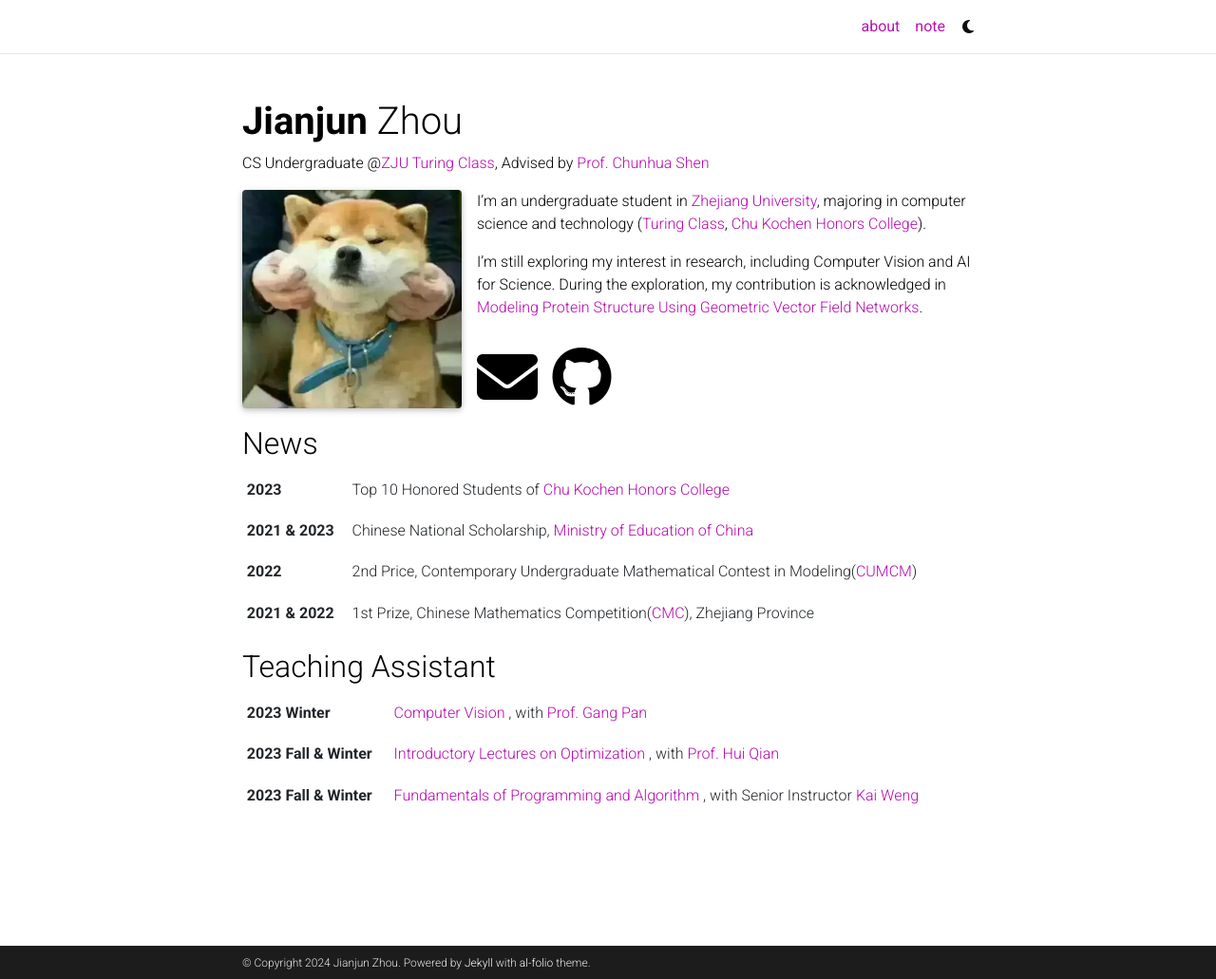
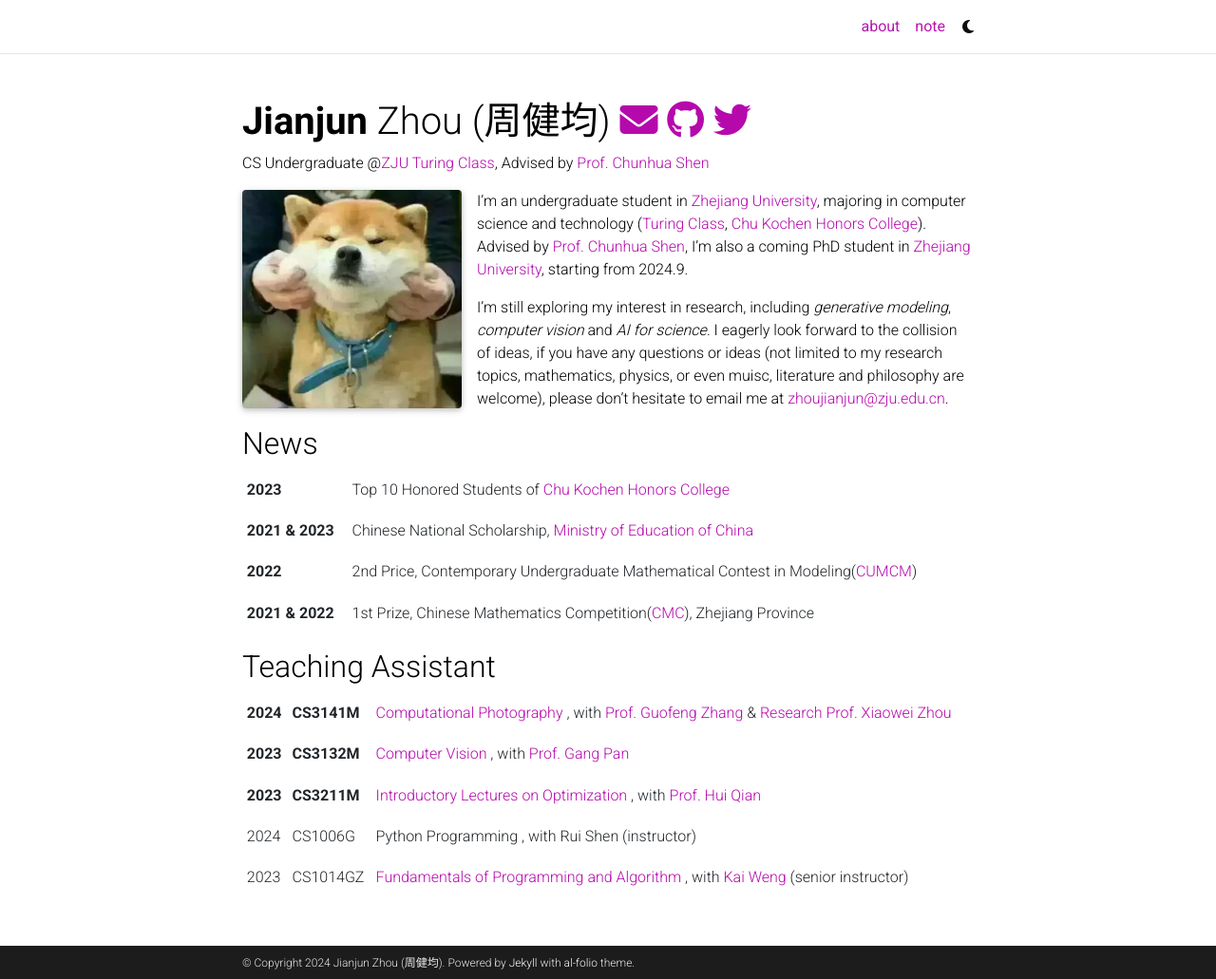
Before and after one commit to ZhouTimeMachine/ZhouTimeMachine.github.io, a Jekyll site: the page built from _pages/about.md, in a window 1280 px wide and 1031 px high. Shown: the whole window at 95% size. Built offline with Jekyll 4.4.1, drawn with Linux system fonts in a browser that asks for light colours; full-size pictures stand in for the smaller copies a plugin makes; comment, search, counter and statistics services are not loaded; a style sheet for code colours, icons or effects is not loaded.

Commit message:
update TA and twitter

```diff
--- a/_config.yml
+++ b/_config.yml
@@ -5,8 +5,8 @@
 title: blank # the website title (if blank, full name will be used instead)
 first_name: Jianjun
 middle_name:
-last_name: Zhou
-email: zhoujianjun@zju.edu.com
+last_name: Zhou (周健均)
+email: zhoujianjun@zju.edu.cn
 description: > # the ">" symbol means to ignore newlines until "footer_text:"
   A simple, whitespace theme for academics. Based on [*folio](https://github.com/bogoli/-folio) design.
 footer_text: >
@@ -66,7 +66,7 @@
 # -----------------------------------------------------------------------------
 
 github_username: ZhouTimeMachine # your GitHub user name
-twitter_username: # your Twitter handle
+twitter_username: ZhouTimeMachine # your Twitter handle
 linkedin_username: # your LinkedIn user name
 scholar_userid: # your Google Scholar ID
 
--- a/_includes/teaching.html
+++ b/_includes/teaching.html
@@ -2,24 +2,43 @@
     <div class="table-responsive" {% if include.limit and site.announcements.scrollable and news_size > 3 %}style="max-height: 60vw"{% endif %}>
       <table class="table table-sm table-borderless">
         <tr>
-          <th scope="row">2023 Winter</th>
+          <th scope="row">2024</th>
+          <th scope="row">CS3141M</th>
+          <td class="news-title">
+            <a href="http://www.cad.zju.edu.cn/home/gfzhang/course/computational-photography/">Computational Photography</a>
+            , with <a href="https://person.zju.edu.cn/en/0009726">Prof. Guofeng Zhang</a> & <a href="https://person.zju.edu.cn/en/xzhou">Research Prof. Xiaowei Zhou</a>
+          </td>
+        </tr>
+        <tr>
+          <th scope="row">2023</th>
+          <th scope="row">CS3132M</th>
           <td class="news-title">
             <a href="/2023_CV/">Computer Vision</a>
             , with <a href="https://person.zju.edu.cn/en/gpan">Prof. Gang Pan</a>
           </td>
         </tr>
         <tr>
-          <th scope="row">2023 Fall & Winter</th>
+          <th scope="row">2023</th>
+          <th scope="row">CS3211M</th>
           <td class="news-title">
             <a href="/2023_IOpt/">Introductory Lectures on Optimization</a>
             , with <a href="https://person.zju.edu.cn/en/0003412#0">Prof. Hui Qian</a>
           </td>
         </tr>
         <tr>
-          <th scope="row">2023 Fall & Winter</th>
+          <td class="news-title">2024</td>
+          <td class="news-title">CS1006G</td>
+          <td class="news-title">
+            Python Programming
+            , with Rui Shen (instructor)
+          </td>
+        </tr>
+        <tr>
+          <td class="news-title">2023</td>
+          <td class="news-title">CS1014GZ</td>
           <td class="news-title">
             <a href="/2023_FPA/">Fundamentals of Programming and Algorithm</a>
-            , with Senior Instructor <a href="https://person.zju.edu.cn/wengkai">Kai Weng</a>
+            , with <a href="https://person.zju.edu.cn/wengkai">Kai Weng</a> (senior instructor)
           </td>
         </tr>
       </table>
--- a/_layouts/about.html
+++ b/_layouts/about.html
@@ -7,6 +7,8 @@
         <header class="post-header">
           <h1 class="post-title">
             {% if site.title == "blank" -%}<span class="font-weight-bold">{{ site.first_name }}</span> {{ site.middle_name }} {{ site.last_name }}{%- else -%}{{ site.title }}{%- endif %}
+            <!-- Social -->
+            {%- if page.social %} {% include social.html %} {%- endif %}
           </h1>
           <p class="desc">{{ page.subtitle }}</p>
         </header>
@@ -34,14 +36,6 @@
 
           <div class="clearfix">
             {{ content }}
-            <!-- Social -->
-            {%- if page.social %}
-            <div class="social">
-              <div class="contact-icons">
-                {% include social.html %}
-              </div>
-            </div>
-            {%- endif %}
           </div>
 
           <!-- News -->
--- a/_pages/about.md
+++ b/_pages/about.md
@@ -18,6 +18,6 @@
 social: true  # includes social icons at the bottom of the page
 ---
 
-I'm an undergraduate student in [Zhejiang University](https://www.zju.edu.cn/english/), majoring in computer science and technology ([Turing Class](http://www.en.cs.zju.edu.cn/turing_honors_class/list.htm), [Chu Kochen Honors College](http://ckc.zju.edu.cn/ckcen/_t1906/wbout/list.psp)).
+I'm an undergraduate student in [Zhejiang University](https://www.zju.edu.cn/english/), majoring in computer science and technology ([Turing Class](http://www.en.cs.zju.edu.cn/turing_honors_class/list.htm), [Chu Kochen Honors College](http://ckc.zju.edu.cn/ckcen/_t1906/wbout/list.psp)). Advised by [Prof. Chunhua Shen](https://cshen.github.io/), I'm also a coming PhD student in [Zhejiang University](https://www.zju.edu.cn/english/), starting from 2024.9.
 
-I'm still exploring my interest in research, including Computer Vision and AI for Science. During the exploration, my contribution is acknowledged in [Modeling Protein Structure Using Geometric Vector Field Networks](https://www.biorxiv.org/content/10.1101/2023.05.07.539736v1).
+I'm still exploring my interest in research, including *generative modeling*, *computer vision* and *AI for science*. I eagerly look forward to the collision of ideas, if you have any questions or ideas (not limited to my research topics, mathematics, physics, or even muisc, literature and philosophy are welcome), please don't hesitate to email me at <a href="mailto:zhoujianjun@zju.edu.cn">zhoujianjun@zju.edu.cn<a/>.
--- a/_sass/_base.scss
+++ b/_sass/_base.scss
@@ -349,7 +349,7 @@
 // Social (bottom)
 
 .social {
-  text-align: left;
+  text-align: center;
 
   .contact-icons {
     font-size: 4rem;
```
